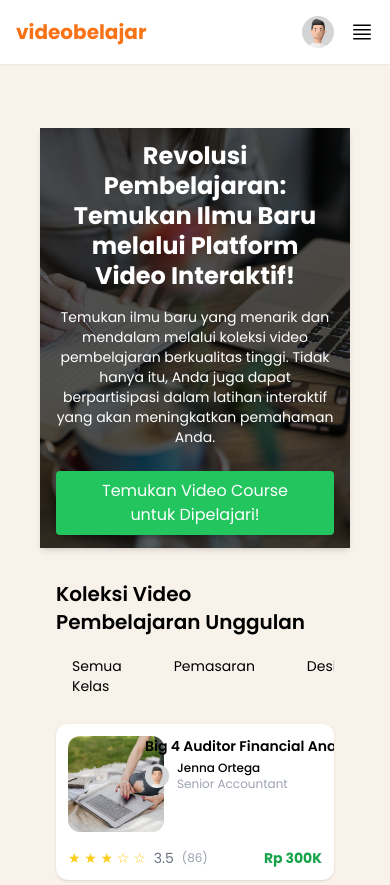
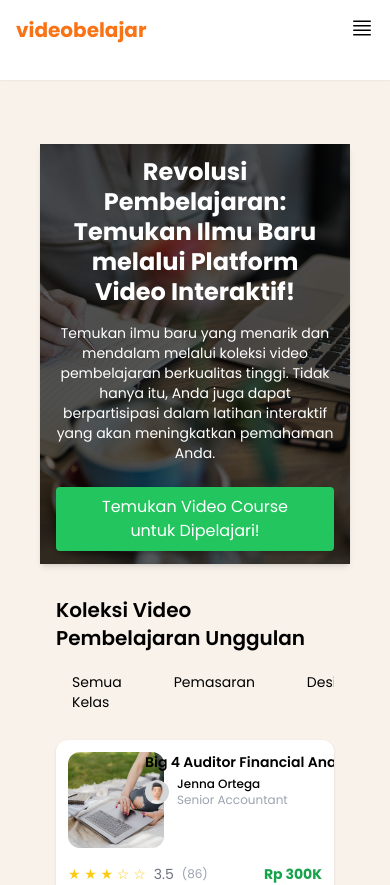
Before and after one commit to BintangAkmalKurniawan/fe-1-mission, a React (Vite) app: page /home in a window 390 px wide. Shown: the top 885 px of the page. Built offline with nearby package versions, Linux system fonts and the light colour scheme.

Commit message:
transition navbar

```diff
--- a/src/pages/Home/index.jsx
+++ b/src/pages/Home/index.jsx
@@ -1,4 +1,4 @@
-import { React } from "react";
+import { React, useState } from "react";
 import poster from "../../assets/thumbnail/poster.jpeg";
 import satu from "../../assets/thumbnail/satu.jpeg";
 import dua from "../../assets/thumbnail/dua.jpeg";
@@ -13,18 +13,54 @@ import avatar from "../../assets/avatar/satu.png";
 
 export default function Beranda() {
   const thumbnails = [satu, dua, tiga, empat, lima, enam, tujuh, delapan, sembilan];
+  const navbar = ["Semua Kelas", "Pemasaran", "Design", "Pengembangan Diri", "Bisnis"];
+  const [showSidebar, setShowSidebar] = useState(false);
+
+  const toggleSidebar = () => {
+    setShowSidebar(!showSidebar);
+  };
+
+  const sideActive = showSidebar ? "h-64" : "h-20";
+  const menuActive = showSidebar ? "block" : "hidden";
 
   return (
     <div className="background-color min-h-screen ">
       {/* Header */}
-      <header className="bg-white shadow-sm py-4 px-4 sm:px-20 flex justify-between items-center">
-        <h1 className="text-orange-500 text-xl font-bold">videobelajar</h1>
-        <div className="flex items-center space-x-4">
+      <header className={`bg-white shadow-sm px-4 sm:px-20 flex justify-between sm:items-center ${sideActive} transition duration-300`}>
+        <h1 className="text-orange-500 text-xl font-bold pt-4 sm:pt-0">videobelajar</h1>
+        <div className="flex sm:items-center pt-4 sm:pt-0 space-x-4 overflow-hidden sm:overflow-visible">
           <span className="text-sm text-gray-600 hidden sm:inline">Bintang Akmal Kurniawan</span>
-          <img src={avatar} alt="User" className="w-8 h-8 rounded-full " />
-          <svg xmlns="http://www.w3.org/2000/svg" fill="none" viewBox="0 0 24 24" strokeWidth={1.5} stroke="currentColor" className="size-6">
+          <img src={avatar} alt="User" className="w-8 h-8 rounded-full hidden sm:inline" />
+          <svg onClick={toggleSidebar} xmlns="http://www.w3.org/2000/svg" fill="none" viewBox="0 0 24 24" strokeWidth={1.5} stroke="currentColor" className="size-6 sm:hidden ">
             <path strokeLinecap="round" strokeLinejoin="round" d="M3.75 5.25h16.5m-16.5 4.5h16.5m-16.5 4.5h16.5m-16.5 4.5h16.5" />
           </svg>
+          <ul className={` ${menuActive} fixed top-[40px] flex-col left-20 transform -translate-x-1/2 space-y-1 text-sm text-gray-600 flex flex-col p-4 gap-4`}>
+            <li>
+              <button href="#" className="border-b-2 border-grey-400 ">
+                Kategori
+              </button>
+            </li>
+            <li>
+              <button href="#" className="border-b-2 border-grey-400 ">
+                Profile Saya
+              </button>
+            </li>
+            <li>
+              <button href="#" className="border-b-2 border-grey-400 ">
+                Kalas Saya
+              </button>
+            </li>
+            <li>
+              <button href="#" className="border-b-2 border-grey-400 ">
+                Pesanan Saya
+              </button>
+            </li>
+            <li>
+              <a href="#" className="border-b-2 border-grey-400 ">
+                Keluar
+              </a>
+            </li>
+          </ul>
         </div>
       </header>
 
@@ -51,31 +87,27 @@ export default function Beranda() {
 
         <div className="snap-x snap-mandatory overflow-x-scroll">
           <div className="flex gap-5 sm:gap-6 mb-2 text-sm sm:snap-start scroll-ms-6">
-            {["Semua Kelas", "Pemasaran", "Design", "Pengembangan Diri", "Bisnis"].map((item) => (
+            {navbar.map((item) => (
               <span key={item} className=" px-4  py-1 rounded-full cursor-pointer hover:text-orange-500">
                 {item}
               </span>
             ))}
           </div>
         </div>
-
         {/* Video Cards */}
-
         <div className="grid grid-cols-1 sm:grid-cols-2 lg:grid-cols-3 xl:grid-cols-3 gap-6">
           {Array.from({ length: 8 }).map((_, i) => (
             <div className="grid grid-rows-1 bg-white rounded-xl shadow hover:shadow-md overflow-hidden p-3 sm:p-3 mt-4">
               {/* Thumbnail */}
-              <div className="grid grid-cols-2 sm:grid-cols-1 gap-x-1 items-start ">
+              <div className="grid grid-cols-2 sm:grid-cols-1 gap-x-1 items-start">
                 {/* Thumbnail */}
                 <img src={thumbnails[i % thumbnails.length]} alt="thumbnail" className="w-24 h-24 sm:w-full sm:h-40 object-cover rounded-xl sm:rounded-xl col-span-1 col-start-1 " />
-
                 {/* Konten */}
                 <div className="flex flex-col gap-1 pl-2 sm:px-3 sm:py-2 flex-1 col-span-1 -mx-[60px] sm:mx-0">
                   {/* Konten atas */}
                   <div>
                     <h4 className="text-sm font-semibold ">Big 4 Auditor Financial Analyst</h4>
                     <p className="hidden sm:block text-xs text-gray-400 mt-1">Mulai transformasi dengan instruktur profesional, harga yang terjangkau, dan kurikulum terbaik</p>
-
                     {/* Instruktur */}
                     <div className="flex items-center mt-1 gap-2">
                       <img src={avatar} alt="avatar" className="w-6 h-6 rounded-full" />
```
